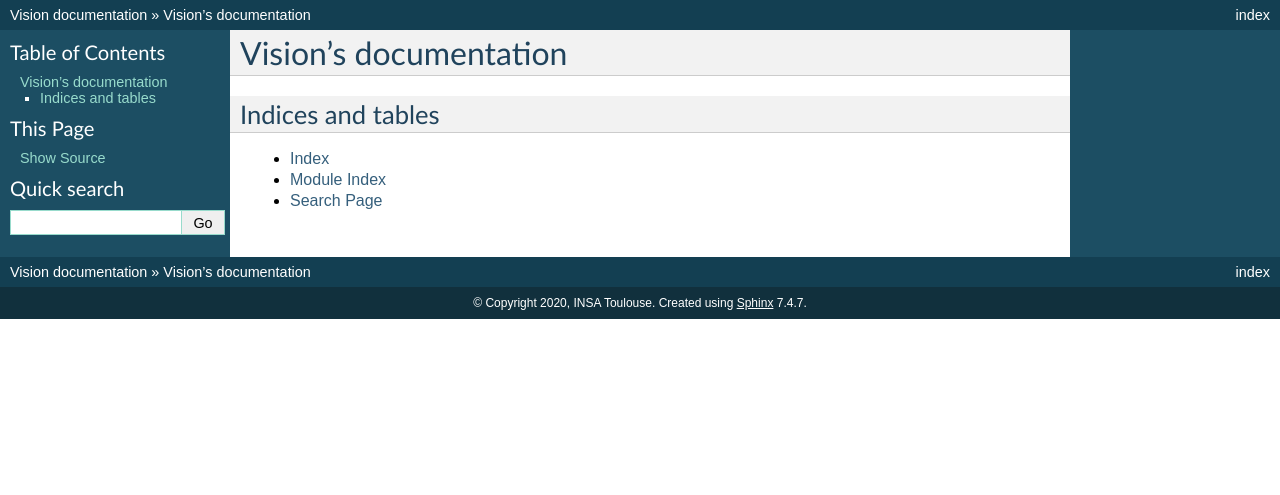
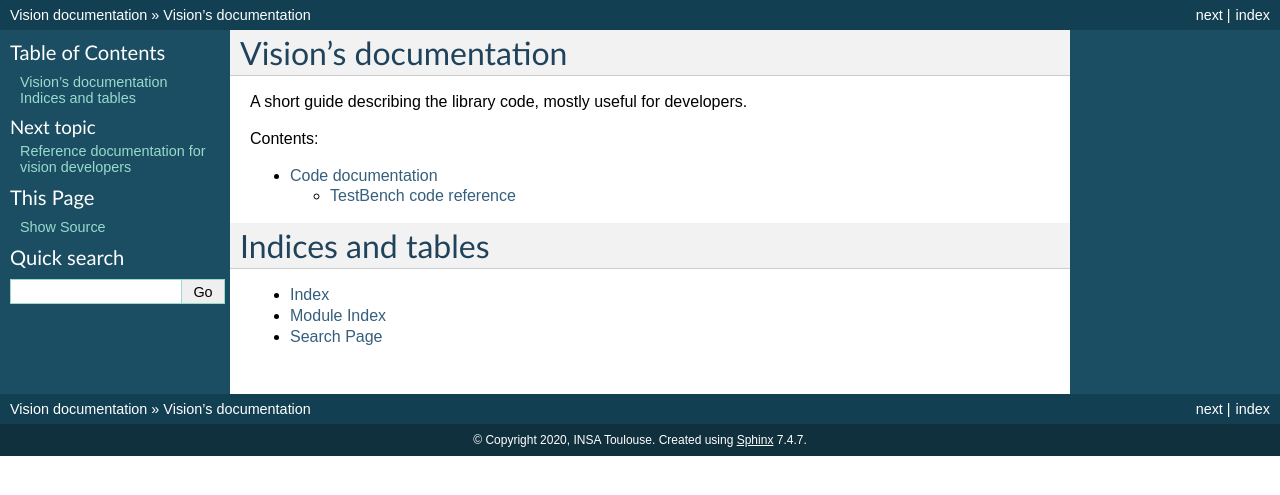
Before and after one commit to PierFF/Vision, a Sphinx documentation site: the page built from docs/index.rst, in a window 1280 px wide. Shown: the top 495 px of the page. Built offline with Sphinx 7.4.7, drawn with Linux system fonts in a browser that asks for light colours.

```diff
--- /dev/null
+++ b/docs/api.rst
@@ -0,0 +1,12 @@
+=============================================
+Reference documentation for vision developers
+=============================================
+
+The class and function reference for the developers are documented here.
+
+TestBench code reference
+------------------------
+The TestBench application class
+
+.. automodule:: test_bench
+    :members:
--- a/docs/conf.py
+++ b/docs/conf.py
@@ -10,10 +10,9 @@
 # add these directories to sys.path here. If the directory is relative to the
 # documentation root, use os.path.abspath to make it absolute, like shown here.
 #
-# import os
-# import sys
-# sys.path.insert(0, os.path.abspath('.'))
-
+import os
+import sys
+sys.path.insert(0, os.path.abspath('..'))
 
 # -- Project information -----------------------------------------------------
 
@@ -28,7 +27,7 @@ author = 'INSA Toulouse'
 # extensions coming with Sphinx (named 'sphinx.ext.*') or your custom
 # ones.
 extensions = [
-]
+    'sphinx.ext.autodoc', 'sphinx.ext.coverage', 'sphinx.ext.napoleon']
 
 # Add any paths that contain templates here, relative to this directory.
 templates_path = ['_templates']
--- a/docs/index.rst
+++ b/docs/index.rst
@@ -1,12 +1,16 @@
 Vision's documentation
-==================================
+======================
+A short guide describing the library code, mostly useful
+for developers.
 
 .. toctree::
    :maxdepth: 2
    :caption: Contents:
 
+   Code documentation <api>
+
 Indices and tables
-##################
+==================
 
 * :ref:`genindex`
 * :ref:`modindex`
--- a/test_bench.py
+++ b/test_bench.py
@@ -7,6 +7,9 @@ import os
 
 
 class TestBench(QMainWindow, Ui_TestBench):
+    """
+    The main class of the application
+    """
     version = 0.1
     file_settings_name = "TestBench.prefs"
     current_dir = ""
--- a/widgets/__init__.py
+++ b/widgets/__init__.py
@@ -1,6 +1,4 @@
 import pyqt5ac
 import os
-"""Module including all widgets.All the neede py files are generated
-on module import from ui and qrc files using pyqt5ac
-"""
+
 pyqt5ac.main(config=os.path.join(os.path.dirname(__file__), 'config.yml'))
```
Also changed, not shown: readme.md (+6 -0 lines), 1 other file.
